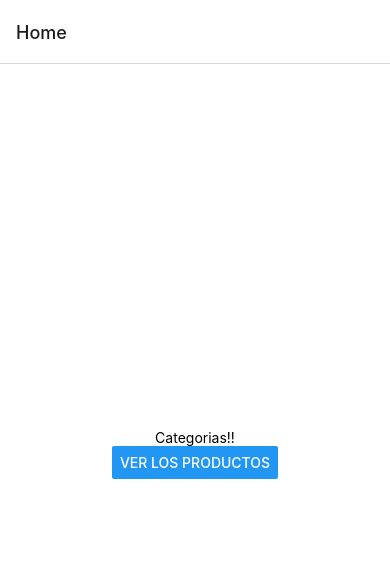
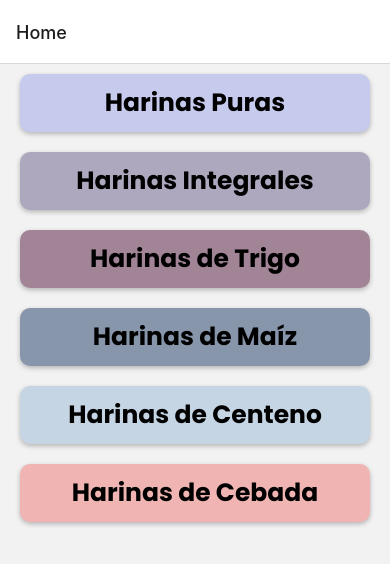
Before and after one commit to DavidTarrab26/ecommerceApp, a React Native app: screen /Home in a window 390 px wide. Shown: the top 564 px of the page. Built offline with nearby package versions, Linux system fonts and the light colour scheme.

Commit message:
flatList terminada

```diff
--- /dev/null
+++ b/src/components/category-item/index.js
@@ -0,0 +1,19 @@
+import React from "react";
+import { Text, TouchableOpacity, View } from "react-native";
+import {styles} from './styles'
+
+const CategoryItem = ({item, onSelected}) => {
+    return (
+        <View style={styles.container}>
+            <TouchableOpacity
+                onPress={()=>onSelected(item)}
+                style={{...styles.contentContainer, backgroundColor: item.color}}>
+                <View>
+                    <Text style={styles.title}>{item.title}</Text>
+                </View>
+            </TouchableOpacity>
+        </View>
+     );
+}
+
+export default CategoryItem;
--- /dev/null
+++ b/src/components/category-item/styles.js
@@ -0,0 +1,28 @@
+import { StyleSheet } from "react-native";
+
+
+export const styles = StyleSheet.create({
+    container: {
+        flex: 1,
+        borderRadius: 10,
+        marginHorizontal: 20,
+        marginVertical: 10,
+        height: 150,
+    },
+    contentContainer: {
+        flex: 1,
+        borderRadius: 10,
+        shadowColor: "black",
+        shadowOpacity: 0.26,
+        shadowOffset: {width: 0, height: 2},
+        shadowRadius: 5,
+        elevation: 4,
+        justifyContent: "center",
+        alignItems: "center",
+        padding: 10
+    },
+    title: {
+        fontFamily: 'Poppins-Bold',
+        fontSize: 25
+    }
+})
--- /dev/null
+++ b/src/components/index.js
@@ -0,0 +1 @@
+export {default as CategoryItem} from './category-item'
--- /dev/null
+++ b/src/constants/data/categories.js
@@ -0,0 +1,20 @@
+export const categories = [
+    {
+        id: 1,title: 'Harinas Puras',color: '#C6CAED',
+    },
+    {
+        id: 2,title: 'Harinas Integrales',color: '#ADA8BE',
+    },
+    {
+        id: 3,title: 'Harinas de Trigo',color: '#A28497',
+    },
+    {
+        id: 4,title: 'Harinas de Maíz',color: '#8896AB',
+    },
+    {
+        id: 5,title: 'Harinas de Centeno',color: '#C5D5E4',
+    },
+    {
+        id: 6,title: 'Harinas de Cebada',color: '#F0B5B3',
+    },
+]
--- /dev/null
+++ b/src/constants/data/index.js
@@ -0,0 +1,2 @@
+export * from './categories'
+export * from './products'
--- /dev/null
+++ b/src/constants/data/products.js
@@ -0,0 +1,44 @@
+export const products = [
+    {
+        id: 1,
+        categoryId: 1,
+        title: 'Pan de yema'
+        ,description: 'clasico y delicioso pan de yema',
+        weight: '60gr',
+        price: 1.00,
+    },
+    {
+        id: 2,
+        categoryId: 1,
+        title: 'Pan frances',
+        description: 'clasico y tierno pan frances',
+        weight: '80gr',
+        price: 1.50,
+    },
+    {
+        id: 3,
+        categoryId: 2,
+        title: 'Pan integral',
+        description: 'clasico y saludable pan integral',
+        weight: '70gr',
+        price: 1.80,
+    },
+    {
+        id: 4,categoryId: 2,title: 'Pan Frances integral',description: 'clasico y tierno pan frances integral',weight: '90gr',price: 2.00,
+    },
+    {
+        id: 5,categoryId: 3,title: 'Pan de trigo',description: 'clasico y delicioso pan de trigo',weight: '60gr',price: 1.00,
+    }
+    ,{
+        id: 6,categoryId: 3,title: 'Pan de hamburguesa',description: 'clasico y delicioso pan de hamburguesa',weight: '60gr',price: 1.00,
+    },
+    {
+        id: 7,categoryId: 4,title: 'Pan de maíz',description: 'clasico y delicioso pan de maíz',weight: '60gr',price: 1.00,
+    },
+    {
+        id: 8,categoryId: 5,title: 'Pan de centeno',description: 'clasico y delicioso pan de centeno',weight: '60gr',price: 1.00,
+    },
+    {
+        id: 9,categoryId: 6,title: 'Pan de cebada',description: 'clasico y delicioso pan de cebada',weight: '60gr',price: 1.00,
+    }
+]
--- a/src/screens/categories/index.js
+++ b/src/screens/categories/index.js
@@ -1,13 +1,21 @@
 import React from "react";
-import { Button, Text, View } from "react-native";
+import { FlatList } from "react-native";
+import CategoryItem from "../../components/category-item";
 import { styles } from "./styles";
+import { categories } from "../../constants/data";
 
 const Categories = ({navigation}) => {
+    const onSelected = (item) =>{
+        console.warn('item', item)
+    }
+    const renderItem = ({item}) => <CategoryItem item={item} onSelected={onSelected} />
     return (
-        <View style={styles.container} >
-            <Text style={styles.title}>Categorias!!</Text>
-            <Button title="Ver los productos" onPress={() => navigation.navigate("Productos")} />
-        </View>
+        <FlatList
+            data={categories}
+            renderItem={renderItem}
+            keyExtractor={item => item.id.toString()}
+            style={styles.containerList}
+        />
      );
 }
 
--- a/src/screens/categories/styles.js
+++ b/src/screens/categories/styles.js
@@ -6,5 +6,11 @@ export const styles = StyleSheet.create({
         backgroundColor: '#fff',
         alignItems: 'center',
         justifyContent: 'center'
+    },
+    containerList: {
+        flex: 1,
+    },
+    title: {
+        fontFamily: 'Poppins-Regular'
     }
 })
```
Also changed, not shown: src/constants/themes/colors.js (added, +8 -0 lines).
